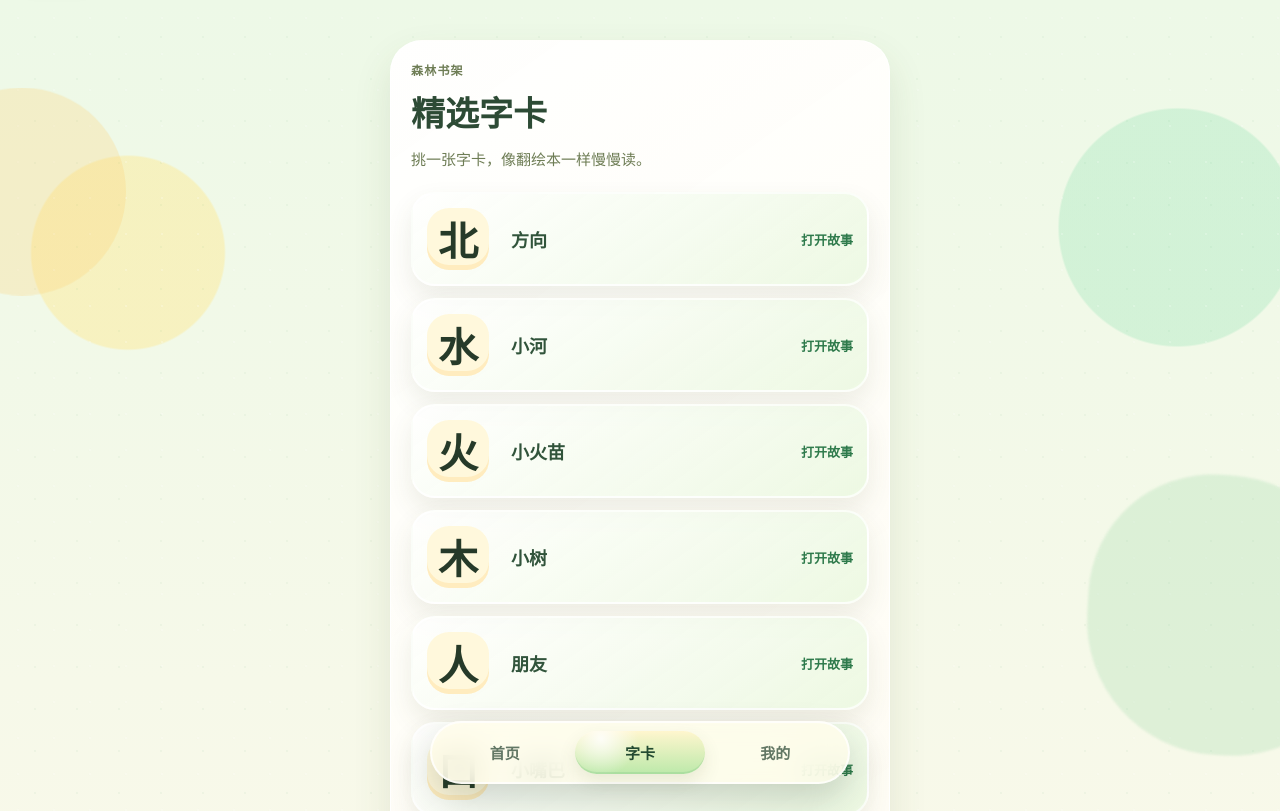
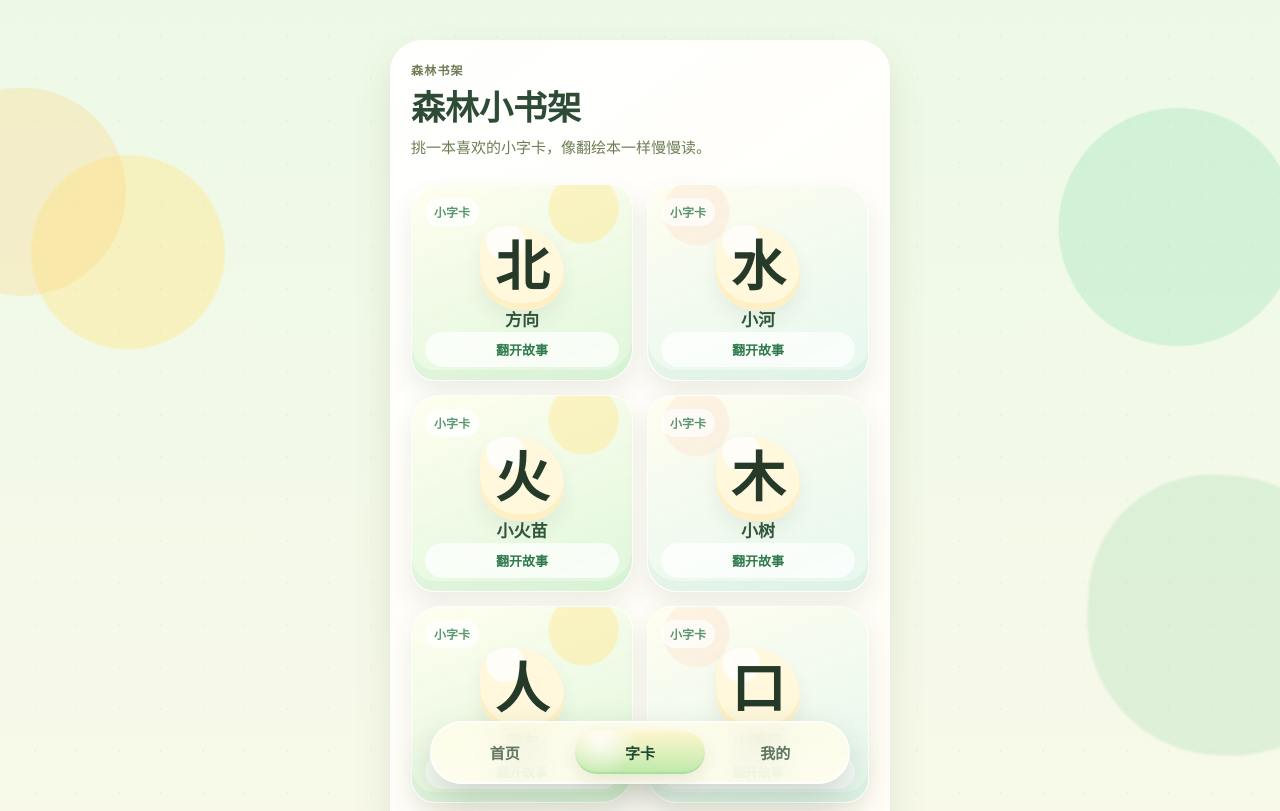
Before and after one commit to Allenlebron/children-shizi, a React (Vite) app in the folder app/: page /cards in a window 1280 px wide. Shown: the top 811 px of the page. Built offline with nearby package versions, Linux system fonts and the light colour scheme; no server answers.

Commit message:
style: turn card library into storybook shelf

```diff
--- a/app/src/features/library/LibraryPage.tsx
+++ b/app/src/features/library/LibraryPage.tsx
@@ -1,23 +1,35 @@
+import type { CSSProperties } from 'react'
 import { Link } from 'react-router-dom'
 import { listCards } from '../../content/cards'
 
 export function LibraryPage() {
+  const cards = listCards()
+
   return (
     <section className="panel-card library-page">
-      <p className="eyebrow">森林书架</p>
-      <h1>精选字卡</h1>
-      <p className="page-intro">挑一张字卡，像翻绘本一样慢慢读。</p>
-      <ul className="card-list library-card-list">
-        {listCards().map((card) => (
-          <li className="library-card-item" key={card.slug}>
+      <div className="library-heading-block">
+        <p className="eyebrow">森林书架</p>
+        <h1>森林小书架</h1>
+        <p className="page-intro">挑一本喜欢的小字卡，像翻绘本一样慢慢读。</p>
+      </div>
+      <ul className="card-list library-card-list library-shelf" aria-label="精选故事字卡">
+        {cards.map((card, index) => (
+          <li
+            className="library-card-item"
+            key={card.slug}
+            style={{ '--library-card-index': index } as CSSProperties}
+          >
             <Link
               aria-label={`${card.character} · ${card.theme}`}
-              className="library-card-link"
+              className="library-card-link library-cover"
               to={`/cards/${card.slug}`}
             >
+              <span className="library-cover-label" aria-hidden="true">
+                小字卡
+              </span>
               <span className="library-hanzi">{card.character}</span>
               <span className="library-theme">{card.theme}</span>
-              <span className="library-action">打开故事</span>
+              <span className="library-action">翻开故事</span>
             </Link>
           </li>
         ))}
--- a/app/src/styles/global.css
+++ b/app/src/styles/global.css
@@ -1150,6 +1150,11 @@ button:disabled {
   gap: 14px;
 }
 
+.library-heading-block {
+  display: grid;
+  gap: 8px;
+}
+
 .library-page h1,
 .profile-page h1 {
   margin: 0;
@@ -1158,7 +1163,27 @@ button:disabled {
   line-height: 1.15;
 }
 
-.library-card-list,
+.library-card-list {
+  position: relative;
+  display: grid;
+  grid-template-columns: repeat(2, minmax(0, 1fr));
+  gap: 14px;
+  margin: 8px 0 0;
+  padding-bottom: 14px;
+}
+
+.library-card-list::after {
+  position: absolute;
+  right: 6px;
+  bottom: 0;
+  left: 6px;
+  height: 12px;
+  border-radius: 999px;
+  background: linear-gradient(90deg, rgba(123, 90, 51, 0.12), rgba(255, 231, 137, 0.42), rgba(123, 90, 51, 0.12));
+  box-shadow: 0 8px 16px rgba(75, 91, 45, 0.08);
+  content: '';
+}
+
 .profile-card-list {
   display: grid;
   gap: 12px;
@@ -1166,59 +1191,93 @@ button:disabled {
 }
 
 .library-card-link {
-  display: grid;
-  grid-template-columns: 72px 1fr auto;
-  gap: 12px;
-  align-items: center;
-  padding: 14px;
-  border: 2px solid rgba(255, 255, 255, 0.72);
-  border-radius: 24px;
-  background: linear-gradient(145deg, rgba(255, 255, 255, 0.78), rgba(231, 248, 220, 0.72));
+  position: relative;
+  display: grid;
+  align-content: space-between;
+  min-height: 178px;
+  padding: 13px;
+  overflow: hidden;
+  border: 1px solid rgba(255, 255, 255, 0.82);
+  border-radius: 30px 24px 32px 24px;
+  background:
+    radial-gradient(circle at 78% 12%, rgba(255, 231, 137, 0.42) 0 34px, transparent 36px),
+    linear-gradient(158deg, rgba(255, 254, 239, 0.96), rgba(220, 246, 216, 0.9));
+  color: #263a29;
   text-decoration: none;
-  box-shadow: 0 12px 26px rgba(75, 91, 45, 0.1);
+  box-shadow: inset 0 -10px 0 rgba(74, 159, 99, 0.06), 0 12px 24px rgba(75, 91, 45, 0.1);
+  transform: rotate(-0.45deg);
   animation: card-pop 420ms ease both;
-  transition: transform 180ms ease, box-shadow 180ms ease;
-}
-
-.library-card-item:nth-child(2) .library-card-link,
+  animation-delay: calc(var(--library-card-index) * 45ms);
+  transition: transform 180ms ease, box-shadow 180ms ease, background 180ms ease;
+}
+
+.library-card-item:nth-child(even) .library-card-link {
+  border-radius: 24px 32px 24px 30px;
+  background:
+    radial-gradient(circle at 22% 14%, rgba(255, 216, 191, 0.3) 0 32px, transparent 34px),
+    linear-gradient(158deg, rgba(255, 253, 239, 0.96), rgba(227, 247, 237, 0.9));
+  transform: rotate(0.55deg);
+}
+
+.library-cover-label {
+  justify-self: start;
+  padding: 5px 9px;
+  border-radius: 999px;
+  background: rgba(255, 255, 255, 0.72);
+  color: rgba(46, 122, 75, 0.78);
+  font-size: 12px;
+  font-weight: 950;
+}
+
 .profile-card-item:nth-child(2) a {
   animation-delay: 70ms;
 }
 
-.library-card-item:nth-child(3) .library-card-link,
 .profile-card-item:nth-child(3) a {
   animation-delay: 140ms;
 }
 
 .library-card-link:hover,
 .profile-card-item a:hover {
-  transform: translateY(-2px) rotate(-0.5deg);
-  box-shadow: 0 16px 30px rgba(75, 91, 45, 0.14);
+  transform: translateY(-3px) rotate(0deg);
+  box-shadow: inset 0 -10px 0 rgba(74, 159, 99, 0.05), 0 18px 30px rgba(75, 91, 45, 0.14);
 }
 
 .library-hanzi {
   display: grid;
   place-items: center;
-  width: 62px;
-  height: 62px;
-  border-radius: 22px;
-  background: #fff8dc;
+  width: 84px;
+  aspect-ratio: 1;
+  justify-self: center;
+  border-radius: 34% 66% 48% 52%;
+  background:
+    radial-gradient(circle at 30% 18%, rgba(255, 255, 255, 0.78) 0 18px, transparent 20px),
+    #fff8dc;
   color: #263a29;
-  font-size: 40px;
-  font-weight: 950;
-  box-shadow: inset 0 -5px 0 rgba(255, 198, 95, 0.24);
+  font-size: 54px;
+  font-weight: 950;
+  line-height: 1;
+  box-shadow: inset 0 -7px 0 rgba(255, 198, 95, 0.18), 0 10px 18px rgba(75, 91, 45, 0.08);
 }
 
 .library-theme {
+  justify-self: center;
   color: #31543b;
-  font-size: 18px;
+  font-size: 17px;
   font-weight: 900;
+  line-height: 1.3;
+  text-align: center;
 }
 
 .library-action {
+  justify-self: stretch;
+  padding: 8px 10px;
+  border-radius: 999px;
+  background: rgba(255, 255, 255, 0.72);
   color: var(--forest-leaf-deep);
   font-size: 13px;
-  font-weight: 900;
+  font-weight: 950;
+  text-align: center;
 }
 
 .profile-stats {
@@ -1813,12 +1872,12 @@ button:disabled {
     grid-template-columns: 1fr;
   }
 
+  .library-card-list {
+    grid-template-columns: 1fr;
+  }
+
   .library-card-link {
-    grid-template-columns: 58px 1fr;
-  }
-
-  .library-action {
-    grid-column: 2;
+    min-height: 156px;
   }
 }
 
```
Also changed, not shown: 2 other files (tests, documents, lock files or other folders).
